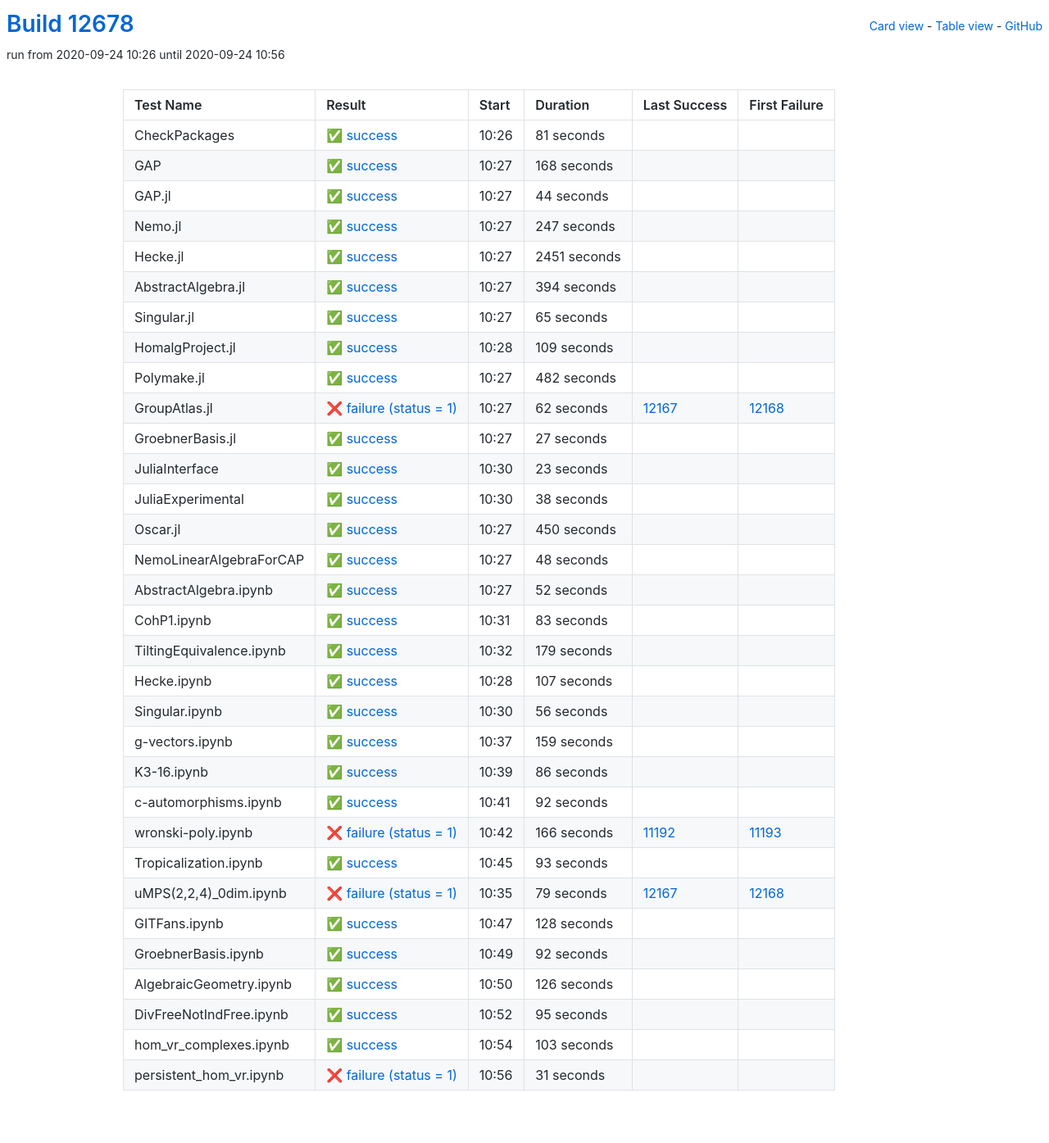
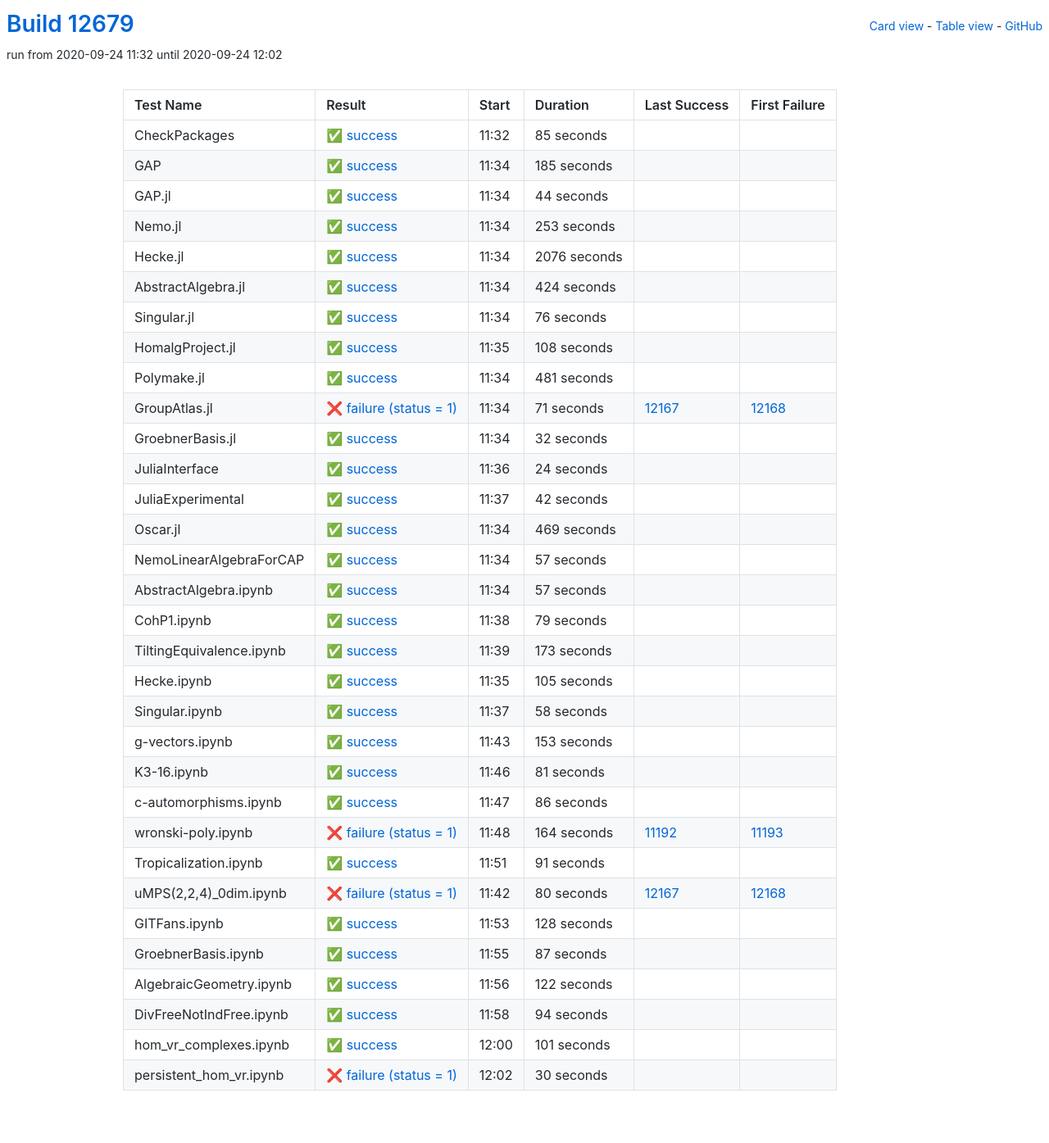
Before and after one commit to oscar-system/oscar-ci-status, a Jekyll site: the page built from table.html, in a window 1280 px wide. Shown: the whole page at 82% size. Built offline with Jekyll 4.4.1, drawn with Linux system fonts in a browser that asks for light colours.

Commit message:
Build #12679

```diff
--- a/_data/ci.yml
+++ b/_data/ci.yml
@@ -1,6 +1,6 @@
 ---
-build: 12678
-build_url: https://oscarci.mathematik.uni-kl.de/job/oscar/12678/
+build: 12679
+build_url: https://oscarci.mathematik.uni-kl.de/job/oscar/12679/
 job: oscar
 organization: oscar-system
 repo: oscar-ci-status
@@ -8,32 +8,32 @@ repourl: https://github.com/oscar-system/oscar-ci-status
 tests:
 - name: CheckPackages
   id: checkpackages
-  log: https://oscarci.mathematik.uni-kl.de/job/oscar/12678/artifact/logs/build-12678/CheckPackages.log
-  start: 2020-09-24 10:26
+  log: https://oscarci.mathematik.uni-kl.de/job/oscar/12679/artifact/logs/build-12679/CheckPackages.log
+  start: 2020-09-24 11:32
   success: true
   exitcode: 0
   status: success
-  duration: 81
+  duration: 85
   last_success: false
   last_success_url:
   first_failure: false
   first_failure_url:
 - name: GAP
   id: gap
-  log: https://oscarci.mathematik.uni-kl.de/job/oscar/12678/artifact/logs/build-12678/GAP.log
-  start: 2020-09-24 10:27
+  log: https://oscarci.mathematik.uni-kl.de/job/oscar/12679/artifact/logs/build-12679/GAP.log
+  start: 2020-09-24 11:34
   success: true
   exitcode: 0
   status: success
-  duration: 168
+  duration: 185
   last_success: false
   last_success_url:
   first_failure: false
   first_failure_url:
 - name: GAP.jl
   id: gap-jl
-  log: https://oscarci.mathematik.uni-kl.de/job/oscar/12678/artifact/logs/build-12678/GAP.jl.log
-  start: 2020-09-24 10:27
+  log: https://oscarci.mathematik.uni-kl.de/job/oscar/12679/artifact/logs/build-12679/GAP.jl.log
+  start: 2020-09-24 11:34
   success: true
   exitcode: 0
   status: success
@@ -44,224 +44,236 @@ tests:
   first_failure_url:
 - name: Nemo.jl
   id: nemo-jl
-  log: https://oscarci.mathematik.uni-kl.de/job/oscar/12678/artifact/logs/build-12678/Nemo.jl.log
-  start: 2020-09-24 10:27
+  log: https://oscarci.mathematik.uni-kl.de/job/oscar/12679/artifact/logs/build-12679/Nemo.jl.log
+  start: 2020-09-24 11:34
   success: true
   exitcode: 0
   status: success
-  duration: 247
+  duration: 253
   last_success: false
   last_success_url:
   first_failure: false
   first_failure_url:
 - name: Hecke.jl
   id: hecke-jl
-  log: https://oscarci.mathematik.uni-kl.de/job/oscar/12678/artifact/logs/build-12678/Hecke.jl.log
-  start: 2020-09-24 10:27
+  log: https://oscarci.mathematik.uni-kl.de/job/oscar/12679/artifact/logs/build-12679/Hecke.jl.log
+  start: 2020-09-24 11:34
   success: true
   exitcode: 0
   status: success
-  duration: 2451
+  duration: 2076
   last_success: false
   last_success_url:
   first_failure: false
   first_failure_url:
 - name: AbstractAlgebra.jl
   id: abstractalgebra-jl
-  log: https://oscarci.mathematik.uni-kl.de/job/oscar/12678/artifact/logs/build-12678/AbstractAlgebra.jl.log
-  start: 2020-09-24 10:27
+  log: https://oscarci.mathematik.uni-kl.de/job/oscar/12679/artifact/logs/build-12679/AbstractAlgebra.jl.log
+  start: 2020-09-24 11:34
   success: true
   exitcode: 0
   status: success
-  duration: 394
+  duration: 424
   last_success: false
   last_success_url:
   first_failure: false
   first_failure_url:
 - name: Singular.jl
   id: singular-jl
-  log: https://oscarci.mathematik.uni-kl.de/job/oscar/12678/artifact/logs/build-12678/Singular.jl.log
-  start: 2020-09-24 10:27
+  log: https://oscarci.mathematik.uni-kl.de/job/oscar/12679/artifact/logs/build-12679/Singular.jl.log
+  start: 2020-09-24 11:34
   success: true
   exitcode: 0
   status: success
-  duration: 65
+  duration: 76
   last_success: false
   last_success_url:
   first_failure: false
   first_failure_url:
 - name: HomalgProject.jl
   id: homalgproject-jl
-  log: https://oscarci.mathematik.uni-kl.de/job/oscar/12678/artifact/logs/build-12678/HomalgProject.jl.log
-  start: 2020-09-24 10:28
+  log: https://oscarci.mathematik.uni-kl.de/job/oscar/12679/artifact/logs/build-12679/HomalgProject.jl.log
+  start: 2020-09-24 11:35
   success: true
   exitcode: 0
   status: success
-  duration: 109
+  duration: 108
   last_success: false
   last_success_url:
   first_failure: false
   first_failure_url:
 - name: Polymake.jl
   id: polymake-jl
-  log: https://oscarci.mathematik.uni-kl.de/job/oscar/12678/artifact/logs/build-12678/Polymake.jl.log
-  start: 2020-09-24 10:27
+  log: https://oscarci.mathematik.uni-kl.de/job/oscar/12679/artifact/logs/build-12679/Polymake.jl.log
+  start: 2020-09-24 11:34
   success: true
   exitcode: 0
   status: success
-  duration: 482
+  duration: 481
   last_success: false
   last_success_url:
   first_failure: false
   first_failure_url:
 - name: GroupAtlas.jl
   id: groupatlas-jl
-  log: https://oscarci.mathematik.uni-kl.de/job/oscar/12678/artifact/logs/build-12678/GroupAtlas.jl.log
-  start: 2020-09-24 10:27
+  log: https://oscarci.mathematik.uni-kl.de/job/oscar/12679/artifact/logs/build-12679/GroupAtlas.jl.log
+  start: 2020-09-24 11:34
   success: false
   exitcode: 1
   status: failure
-  duration: 62
+  duration: 71
   last_success: 12167
   last_success_url: https://oscarci.mathematik.uni-kl.de/job/oscar/12167/
   first_failure: 12168
   first_failure_url: https://oscarci.mathematik.uni-kl.de/job/oscar/12168/
 - name: GroebnerBasis.jl
   id: groebnerbasis-jl
-  log: https://oscarci.mathematik.uni-kl.de/job/oscar/12678/artifact/logs/build-12678/GroebnerBasis.jl.log
-  start: 2020-09-24 10:27
+  log: https://oscarci.mathematik.uni-kl.de/job/oscar/12679/artifact/logs/build-12679/GroebnerBasis.jl.log
+  start: 2020-09-24 11:34
   success: true
   exitcode: 0
   status: success
-  duration: 27
+  duration: 32
   last_success: false
   last_success_url:
   first_failure: false
   first_failure_url:
 - name: JuliaInterface
   id: juliainterface
-  log: https://oscarci.mathematik.uni-kl.de/job/oscar/12678/artifact/logs/build-12678/JuliaInterface.log
-  start: 2020-09-24 10:30
+  log: https://oscarci.mathematik.uni-kl.de/job/oscar/12679/artifact/logs/build-12679/JuliaInterface.log
+  start: 2020-09-24 11:36
   success: true
   exitcode: 0
   status: success
-  duration: 23
+  duration: 24
   last_success: false
   last_success_url:
   first_failure: false
   first_failure_url:
 - name: JuliaExperimental
   id: juliaexperimental
-  log: https://oscarci.mathematik.uni-kl.de/job/oscar/12678/artifact/logs/build-12678/JuliaExperimental.log
-  start: 2020-09-24 10:30
+  log: https://oscarci.mathematik.uni-kl.de/job/oscar/12679/artifact/logs/build-12679/JuliaExperimental.log
+  start: 2020-09-24 11:37
   success: true
   exitcode: 0
   status: success
-  duration: 38
+  duration: 42
   last_success: false
   last_success_url:
   first_failure: false
   first_failure_url:
 - name: Oscar.jl
   id: oscar-jl
-  log: https://oscarci.mathematik.uni-kl.de/job/oscar/12678/artifact/logs/build-12678/Oscar.jl.log
-  start: 2020-09-24 10:27
+  log: https://oscarci.mathematik.uni-kl.de/job/oscar/12679/artifact/logs/build-12679/Oscar.jl.log
+  start: 2020-09-24 11:34
   success: true
   exitcode: 0
   status: success
-  duration: 450
+  duration: 469
   last_success: false
   last_success_url:
   first_failure: false
   first_failure_url:
 - name: NemoLinearAlgebraForCAP
   id: nemolinearalgebraforcap
-  log: https://oscarci.mathematik.uni-kl.de/job/oscar/12678/artifact/logs/build-12678/NemoLinearAlgebraForCAP.log
-  start: 2020-09-24 10:27
+  log: https://oscarci.mathematik.uni-kl.de/job/oscar/12679/artifact/logs/build-12679/NemoLinearAlgebraForCAP.log
+  start: 2020-09-24 11:34
   success: true
   exitcode: 0
   status: success
-  duration: 48
+  duration: 57
   last_success: false
   last_success_url:
   first_failure: false
   first_failure_url:
 - name: AbstractAlgebra.ipynb
   id: abstractalgebra-ipynb
-  log: https://oscarci.mathematik.uni-kl.de/job/oscar/12678/artifact/logs/build-12678/AbstractAlgebra.ipynb.log
-  start: 2020-09-24 10:27
+  log: https://oscarci.mathematik.uni-kl.de/job/oscar/12679/artifact/logs/build-12679/AbstractAlgebra.ipynb.log
+  start: 2020-09-24 11:34
   success: true
   exitcode: 0
   status: success
-  duration: 52
+  duration: 57
   last_success: false
   last_success_url:
   first_failure: false
   first_failure_url:
 - name: CohP1.ipynb
   id: cohp1-ipynb
-  log: https://oscarci.mathematik.uni-kl.de/job/oscar/12678/artifact/logs/build-12678/CohP1.ipynb.log
-  start: 2020-09-24 10:31
+  log: https://oscarci.mathematik.uni-kl.de/job/oscar/12679/artifact/logs/build-12679/CohP1.ipynb.log
+  start: 2020-09-24 11:38
   success: true
   exitcode: 0
   status: success
-  duration: 83
+  duration: 79
   last_success: false
   last_success_url:
   first_failure: false
   first_failure_url:
 - name: TiltingEquivalence.ipynb
   id: tiltingequivalence-ipynb
-  log: https://oscarci.mathematik.uni-kl.de/job/oscar/12678/artifact/logs/build-12678/TiltingEquivalence.ipynb.log
-  start: 2020-09-24 10:32
+  log: https://oscarci.mathematik.uni-kl.de/job/oscar/12679/artifact/logs/build-12679/TiltingEquivalence.ipynb.log
+  start: 2020-09-24 11:39
   success: true
   exitcode: 0
   status: success
-  duration: 179
+  duration: 173
   last_success: false
   last_success_url:
   first_failure: false
   first_failure_url:
 - name: Hecke.ipynb
   id: hecke-ipynb
-  log: https://oscarci.mathematik.uni-kl.de/job/oscar/12678/artifact/logs/build-12678/Hecke.ipynb.log
-  start: 2020-09-24 10:28
+  log: https://oscarci.mathematik.uni-kl.de/job/oscar/12679/artifact/logs/build-12679/Hecke.ipynb.log
+  start: 2020-09-24 11:35
   success: true
   exitcode: 0
   status: success
-  duration: 107
+  duration: 105
   last_success: false
   last_success_url:
   first_failure: false
   first_failure_url:
 - name: Singular.ipynb
   id: singular-ipynb
-  log: https://oscarci.mathematik.uni-kl.de/job/oscar/12678/artifact/logs/build-12678/Singular.ipynb.log
-  start: 2020-09-24 10:30
+  log: https://oscarci.mathematik.uni-kl.de/job/oscar/12679/artifact/logs/build-12679/Singular.ipynb.log
+  start: 2020-09-24 11:37
   success: true
   exitcode: 0
   status: success
-  duration: 56
+  duration: 58
   last_success: false
   last_success_url:
   first_failure: false
   first_failure_url:
 - name: g-vectors.ipynb
   id: g-vectors-ipynb
-  log: https://oscarci.mathematik.uni-kl.de/job/oscar/12678/artifact/logs/build-12678/g-vectors.ipynb.log
-  start: 2020-09-24 10:37
+  log: https://oscarci.mathematik.uni-kl.de/job/oscar/12679/artifact/logs/build-12679/g-vectors.ipynb.log
+  start: 2020-09-24 11:43
   success: true
   exitcode: 0
   status: success
-  duration: 159
+  duration: 153
   last_success: false
   last_success_url:
   first_failure: false
   first_failure_url:
 - name: K3-16.ipynb
   id: k3-16-ipynb
-  log: https://oscarci.mathematik.uni-kl.de/job/oscar/12678/artifact/logs/build-12678/K3-16.ipynb.log
-  start: 2020-09-24 10:39
+  log: https://oscarci.mathematik.uni-kl.de/job/oscar/12679/artifact/logs/build-12679/K3-16.ipynb.log
+  start: 2020-09-24 11:46
+  success: true
+  exitcode: 0
+  status: success
+  duration: 81
+  last_success: false
+  last_success_url:
+  first_failure: false
+  first_failure_url:
+- name: c-automorphisms.ipynb
+  id: c-automorphisms-ipynb
+  log: https://oscarci.mathematik.uni-kl.de/job/oscar/12679/artifact/logs/build-12679/c-automorphisms.ipynb.log
+  start: 2020-09-24 11:47
   success: true
   exitcode: 0
   status: success
@@ -270,58 +282,46 @@ tests:
   last_success_url:
   first_failure: false
   first_failure_url:
-- name: c-automorphisms.ipynb
-  id: c-automorphisms-ipynb
-  log: https://oscarci.mathematik.uni-kl.de/job/oscar/12678/artifact/logs/build-12678/c-automorphisms.ipynb.log
-  start: 2020-09-24 10:41
-  success: true
-  exitcode: 0
-  status: success
-  duration: 92
-  last_success: false
-  last_success_url:
-  first_failure: false
-  first_failure_url:
 - name: wronski-poly.ipynb
   id: wronski-poly-ipynb
-  log: https://oscarci.mathematik.uni-kl.de/job/oscar/12678/artifact/logs/build-12678/wronski-poly.ipynb.log
-  start: 2020-09-24 10:42
+  log: https://oscarci.mathematik.uni-kl.de/job/oscar/12679/artifact/logs/build-12679/wronski-poly.ipynb.log
+  start: 2020-09-24 11:48
   success: false
   exitcode: 1
   status: failure
-  duration: 166
+  duration: 164
   last_success: 11192
   last_success_url: https://oscarci.mathematik.uni-kl.de/job/oscar/11192/
   first_failure: 11193
   first_failure_url: https://oscarci.mathematik.uni-kl.de/job/oscar/11193/
 - name: Tropicalization.ipynb
   id: tropicalization-ipynb
-  log: https://oscarci.mathematik.uni-kl.de/job/oscar/12678/artifact/logs/build-12678/Tropicalization.ipynb.log
-  start: 2020-09-24 10:45
+  log: https://oscarci.mathematik.uni-kl.de/job/oscar/12679/artifact/logs/build-12679/Tropicalization.ipynb.log
+  start: 2020-09-24 11:51
   success: true
   exitcode: 0
   status: success
-  duration: 93
+  duration: 91
   last_success: false
   last_success_url:
   first_failure: false
   first_failure_url:
 - name: uMPS(2,2,4)_0dim.ipynb
   id: umps-2-2-4-0dim-ipynb
-  log: https://oscarci.mathematik.uni-kl.de/job/oscar/12678/artifact/logs/build-12678/uMPS-2-2-4-_0dim.ipynb.log
-  start: 2020-09-24 10:35
+  log: https://oscarci.mathematik.uni-kl.de/job/oscar/12679/artifact/logs/build-12679/uMPS-2-2-4-_0dim.ipynb.log
+  start: 2020-09-24 11:42
   success: false
   exitcode: 1
   status: failure
-  duration: 79
+  duration: 80
   last_success: 12167
   last_success_url: https://oscarci.mathematik.uni-kl.de/job/oscar/12167/
   first_failure: 12168
   first_failure_url: https://oscarci.mathematik.uni-kl.de/job/oscar/12168/
 - name: GITFans.ipynb
   id: gitfans-ipynb
-  log: https://oscarci.mathematik.uni-kl.de/job/oscar/12678/artifact/logs/build-12678/GITFans.ipynb.log
-  start: 2020-09-24 10:47
+  log: https://oscarci.mathematik.uni-kl.de/job/oscar/12679/artifact/logs/build-12679/GITFans.ipynb.log
+  start: 2020-09-24 11:53
   success: true
   exitcode: 0
   status: success
@@ -332,60 +332,60 @@ tests:
   first_failure_url:
 - name: GroebnerBasis.ipynb
   id: groebnerbasis-ipynb
-  log: https://oscarci.mathematik.uni-kl.de/job/oscar/12678/artifact/logs/build-12678/GroebnerBasis.ipynb.log
-  start: 2020-09-24 10:49
+  log: https://oscarci.mathematik.uni-kl.de/job/oscar/12679/artifact/logs/build-12679/GroebnerBasis.ipynb.log
+  start: 2020-09-24 11:55
   success: true
   exitcode: 0
   status: success
-  duration: 92
+  duration: 87
   last_success: false
   last_success_url:
   first_failure: false
   first_failure_url:
 - name: AlgebraicGeometry.ipynb
   id: algebraicgeometry-ipynb
-  log: https://oscarci.mathematik.uni-kl.de/job/oscar/12678/artifact/logs/build-12678/AlgebraicGeometry.ipynb.log
-  start: 2020-09-24 10:50
+  log: https://oscarci.mathematik.uni-kl.de/job/oscar/12679/artifact/logs/build-12679/AlgebraicGeometry.ipynb.log
+  start: 2020-09-24 11:56
   success: true
   exitcode: 0
   status: success
-  duration: 126
+  duration: 122
   last_success: false
   last_success_url:
   first_failure: false
   first_failure_url:
 - name: DivFreeNotIndFree.ipynb
   id: divfreenotindfree-ipynb
-  log: https://oscarci.mathematik.uni-kl.de/job/oscar/12678/artifact/logs/build-12678/DivFreeNotIndFree.ipynb.log
-  start: 2020-09-24 10:52
+  log: https://oscarci.mathematik.uni-kl.de/job/oscar/12679/artifact/logs/build-12679/DivFreeNotIndFree.ipynb.log
+  start: 2020-09-24 11:58
   success: true
   exitcode: 0
   status: success
-  duration: 95
+  duration: 94
   last_success: false
   last_success_url:
   first_failure: false
   first_failure_url:
 - name: hom_vr_complexes.ipynb
   id: hom-vr-complexes-ipynb
-  log: https://oscarci.mathematik.uni-kl.de/job/oscar/12678/artifact/logs/build-12678/hom_vr_complexes.ipynb.log
-  start: 2020-09-24 10:54
+  log: https://oscarci.mathematik.uni-kl.de/job/oscar/12679/artifact/logs/build-12679/hom_vr_complexes.ipynb.log
+  start: 2020-09-24 12:00
   success: true
   exitcode: 0
   status: success
-  duration: 103
+  duration: 101
   last_success: false
   last_success_url:
   first_failure: false
   first_failure_url:
 - name: persistent_hom_vr.ipynb
   id: persistent-hom-vr-ipynb
-  log: https://oscarci.mathematik.uni-kl.de/job/oscar/12678/artifact/logs/build-12678/persistent_hom_vr.ipynb.log
-  start: 2020-09-24 10:56
+  log: https://oscarci.mathematik.uni-kl.de/job/oscar/12679/artifact/logs/build-12679/persistent_hom_vr.ipynb.log
+  start: 2020-09-24 12:02
   success: false
   exitcode: 1
   status: failure
-  duration: 31
+  duration: 30
   last_success: false
   last_success_url:
   first_failure: false
```
Also changed, not shown: README.md.
